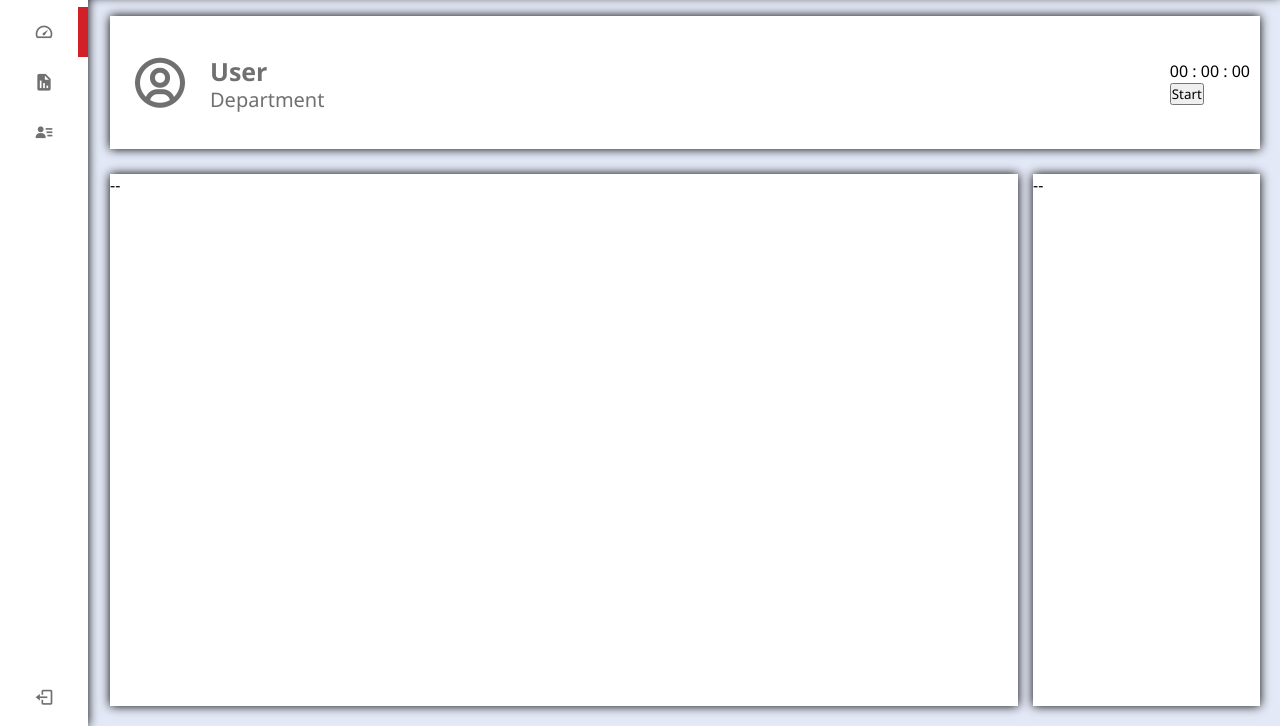
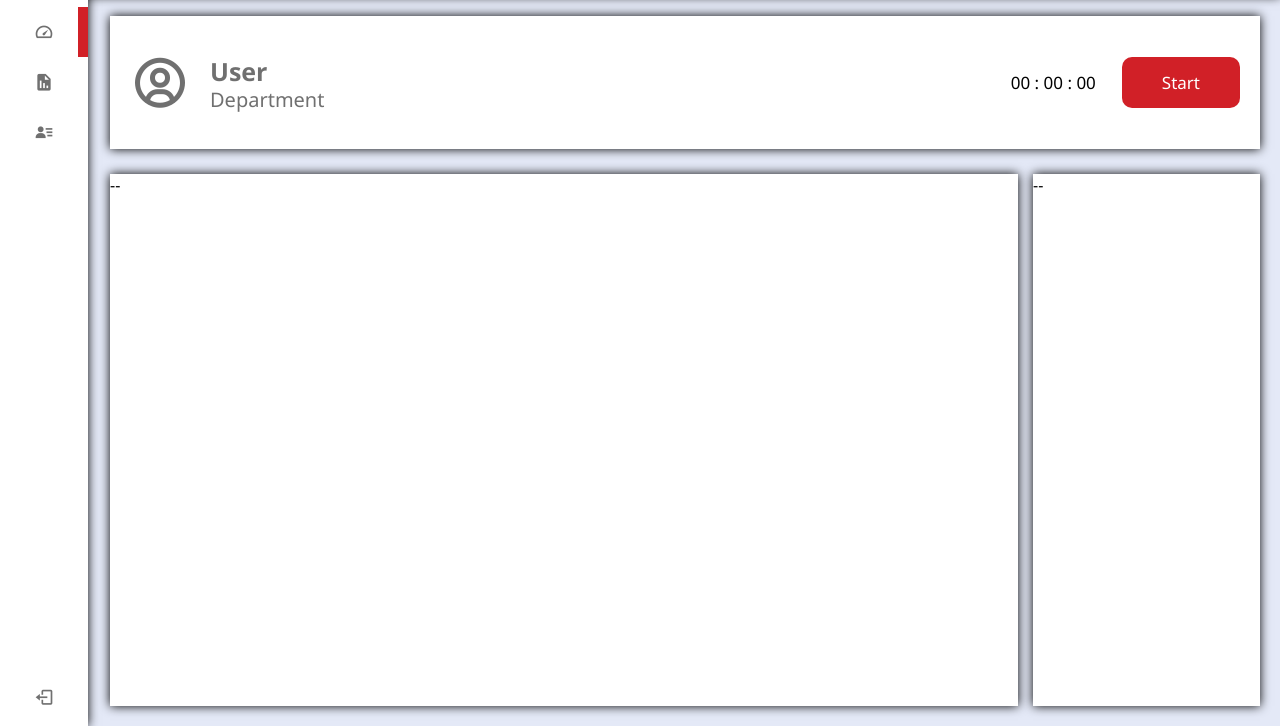
Before and after one commit to SayawanJerome/QX-Attendance-System-Mock-Design, a plain HTML site: page dashboard.html in a window 1280 px wide. Shown: the part 74-800 px from the top of the page. Drawn offline with nearby package versions, Linux system fonts and the light colour scheme.

Commit message:
Add files via upload

```diff
--- a/css/test.css
+++ b/css/test.css
@@ -388,7 +388,34 @@ header .image-text .profession {
 
         .tcol-right {
             margin-left:auto;
+            right:0;
+            display: flex;
+            flex-direction: row;
+
         }
+            .tcol-right button {
+                background-color: var(--primary-color);
+                float: left;
+                border: none;
+                outline: none;
+                cursor: pointer;
+                padding: 14px 40px;
+                margin-right: 10px;
+                transition: var(--tran-05);
+                color: var(--sidebar-color);
+                border-radius:10px;
+                font-weight: 500;
+                font-size: 17px;
+            }
+            .tcol-right .counter {
+                float: left;
+                padding: 14px 16px;
+                margin-right: 10px;
+                transition: var(--tran-05);
+                font-weight: 500;
+                font-size: 17px;
+            }
+
 
     .lcol {
         width: 80%;
```
